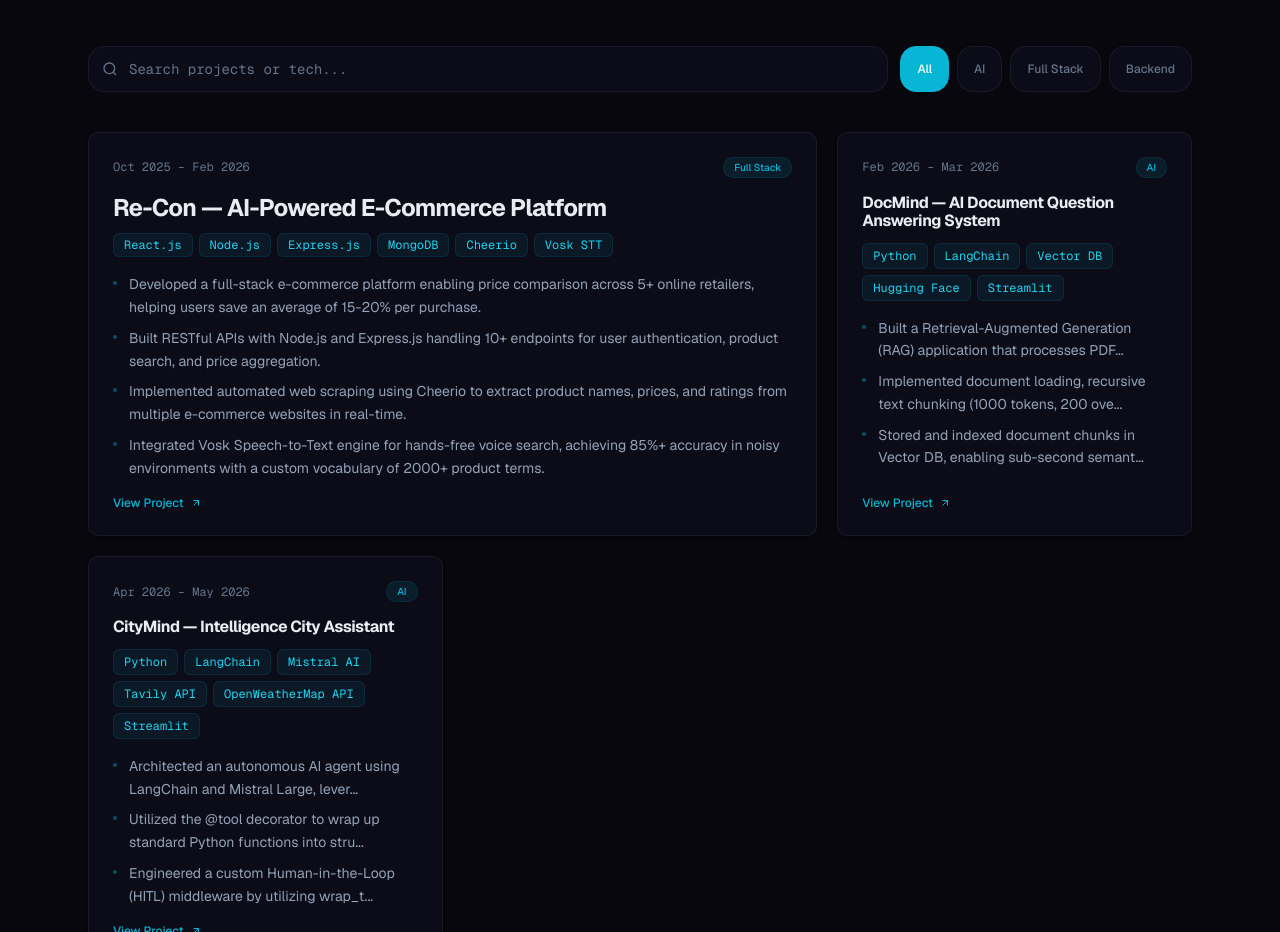
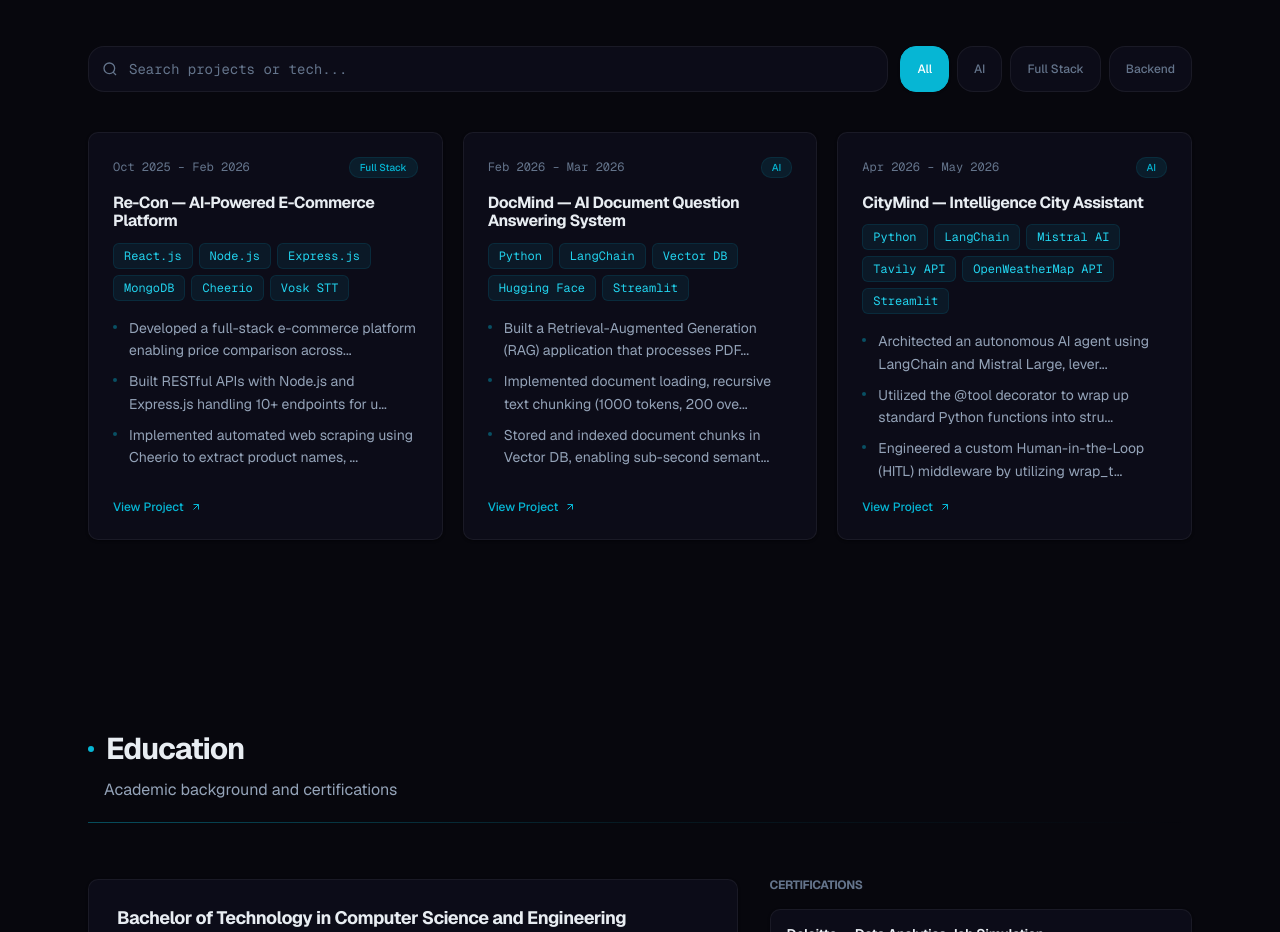
Before and after one commit to Skullcandyyy/Portfolio, a Next.js app: page / in a window 1280 px wide. Shown: the part 5780-6712 px from the top of the page. Built offline with nearby package versions, Linux system fonts and the light colour scheme.

Commit message:
Fix: symmetric project cards, remove bento-grid spans

```diff
--- a/src/components/Projects.tsx
+++ b/src/components/Projects.tsx
@@ -75,9 +75,6 @@ export default function Projects() {
               : "grid-cols-1 md:grid-cols-2 lg:grid-cols-3"
           }`}>
             {filtered.map((project, pi) => {
-              const isFeatured = pi === 0 && filtered.length > 1;
-              const isTall = pi === 1 && filtered.length > 2;
-
               return (
                 <motion.div
                   key={pi}
@@ -86,9 +83,7 @@ export default function Projects() {
                   viewport={{ once: true, margin: "-50px" }}
                   transition={{ delay: pi * 0.08, duration: 0.5 }}
                   whileHover={{ y: -4 }}
-                  className={`dev-card p-6 flex flex-col group cursor-default ${
-                    isFeatured ? "md:col-span-2 lg:row-span-2" : ""
-                  } ${isTall ? "lg:row-span-2" : ""}`}
+                  className="dev-card p-6 flex flex-col group cursor-default"
                 >
                   {/* Header */}
                   <div className="flex items-center justify-between mb-4">
@@ -99,24 +94,22 @@ export default function Projects() {
                   </div>
 
                   {/* Title */}
-                  <h3 className={`font-semibold text-foreground mb-3 group-hover:text-primary transition-colors ${
-                    isFeatured ? "text-xl sm:text-2xl tracking-tight" : "text-base"
-                  }`}>
+                  <h3 className="font-semibold text-foreground mb-3 group-hover:text-primary transition-colors text-base">
                     {project.title}
                   </h3>
 
                   {/* Tech tags */}
                   <div className="flex flex-wrap gap-1.5 mb-4">
                     {project.tech.map((t) => (
-                      <span key={t} className={`dev-tag ${isFeatured ? "text-xs" : "text-[10px]"}`}>{t}</span>
+                      <span key={t} className="dev-tag text-[10px]">{t}</span>
                     ))}
                   </div>
 
                   {/* Points */}
                   <ul className="space-y-2 flex-1 mb-4">
-                    {(recruiterMode ? project.points : project.points.slice(0, isFeatured ? 4 : 3)).map((point, i) => (
+                    {(recruiterMode ? project.points : project.points.slice(0, 3)).map((point, i) => (
                       <li key={i} className="text-xs sm:text-sm text-foreground-secondary leading-relaxed pl-4 relative before:absolute before:left-0 before:top-2 before:w-1 before:h-1 before:bg-primary/40 before:rounded-full">
-                        {isFeatured ? point : (point.length > 75 ? point.slice(0, 75) + "..." : point)}
+                        {point.length > 75 ? point.slice(0, 75) + "..." : point}
                       </li>
                     ))}
                   </ul>
```
